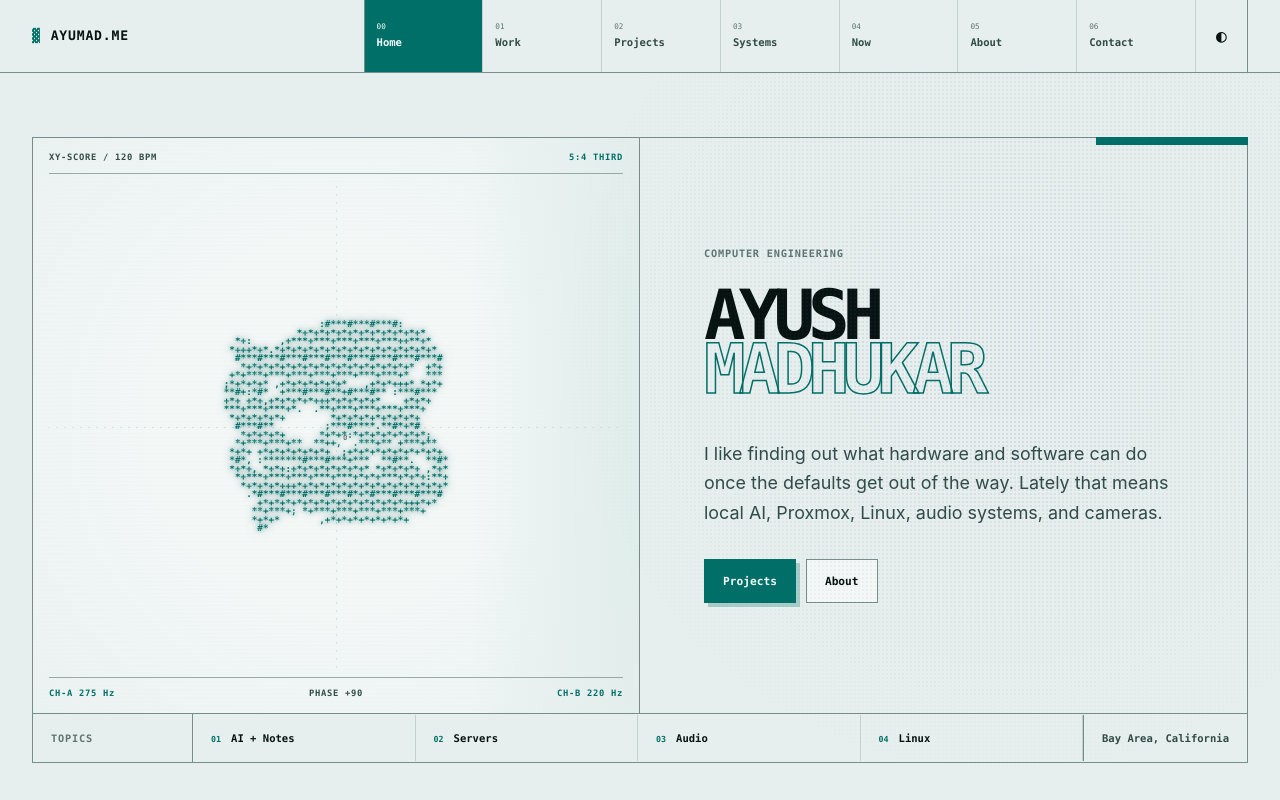
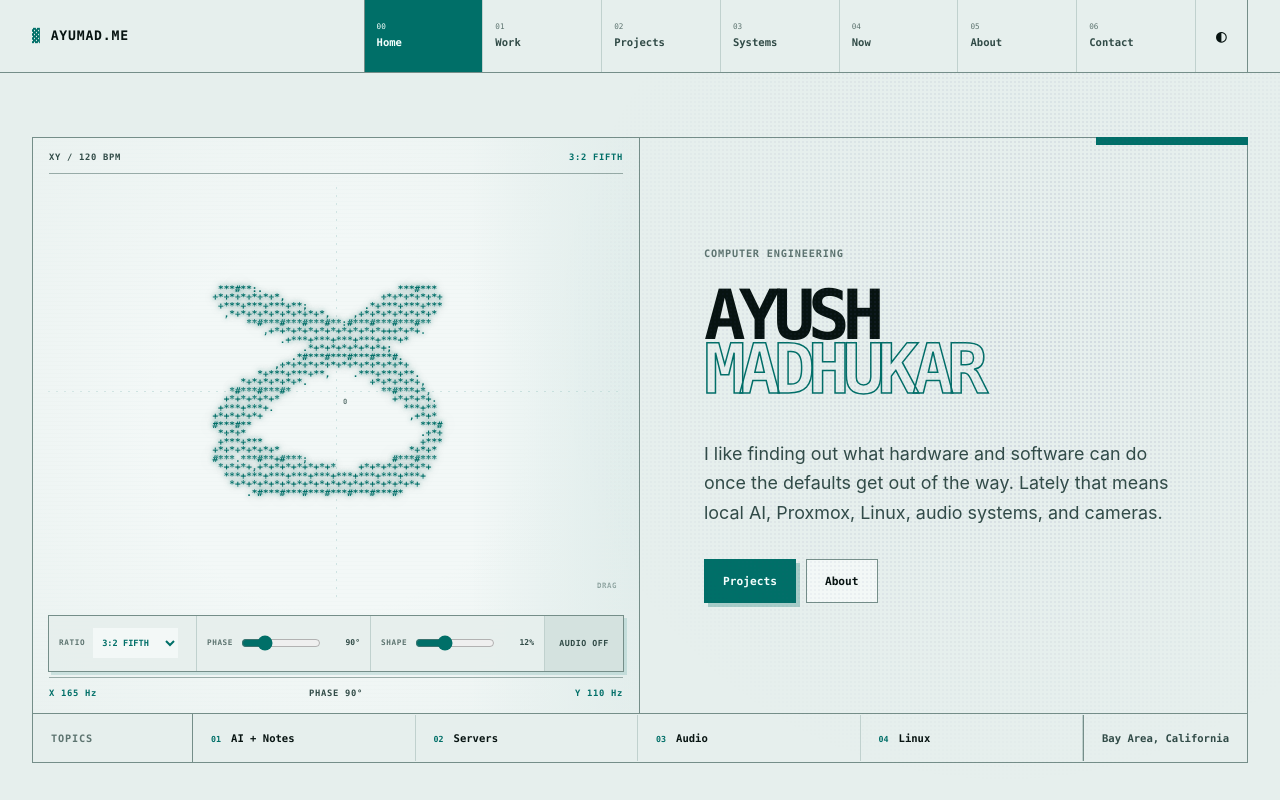
Before and after one commit to Ayumad/ayumad.me, a React (Vite) app: page / in a window 1280 px wide. Shown: the top 800 px of the page. Built offline with nearby package versions, Linux system fonts and the light colour scheme.

Commit message:
Make oscilloscope interactive

```diff
--- a/src/AsciiOscilloscope.tsx
+++ b/src/AsciiOscilloscope.tsx
@@ -1,4 +1,9 @@
-import { useEffect, useRef } from "react";
+import {
+  type PointerEvent as ReactPointerEvent,
+  useEffect,
+  useRef,
+  useState,
+} from "react";
 import { useReducedMotion } from "motion/react";
 
 interface Interval {
@@ -7,7 +12,20 @@ interface Interval {
   denominator: number;
 }
 
-const score: Interval[] = [
+interface SignalSettings {
+  interval: Interval;
+  phase: number;
+  harmonic: number;
+}
+
+interface AudioGraph {
+  context: AudioContext;
+  xOscillator: OscillatorNode;
+  yOscillator: OscillatorNode;
+  gain: GainNode;
+}
+
+const intervals: Interval[] = [
   { name: "FIFTH", numerator: 3, denominator: 2 },
   { name: "THIRD", numerator: 5, denominator: 4 },
   { name: "SEVENTH", numerator: 7, denominator: 5 },
@@ -22,14 +40,16 @@ const bayer4 = [
 ];
 
 const toneRamp = " .,:;+*#@";
+const baseFrequency = 55;
+const driftFrequency = 0.022;
+const outputGain = 0.018;
 
 function mix(from: number, to: number, amount: number) {
   return from + (to - from) * amount;
 }
 
-function smoothstep(value: number) {
-  const bounded = Math.max(0, Math.min(1, value));
-  return bounded * bounded * (3 - 2 * bounded);
+function clamp(value: number, minimum: number, maximum: number) {
+  return Math.max(minimum, Math.min(maximum, value));
 }
 
 function structuralGlyph(angle: number, crossing: boolean) {
@@ -42,13 +62,79 @@ function structuralGlyph(angle: number, crossing: boolean) {
   return "/";
 }
 
+function signal(angle: number, phase: number, harmonic: number) {
+  return (
+    (Math.sin(angle + phase) +
+      harmonic * Math.sin(angle * 2 - phase * 0.5)) /
+    (1 + harmonic)
+  );
+}
+
+function createWave(
+  context: AudioContext,
+  phase: number,
+  harmonic: number,
+) {
+  const scale = 1 / (1 + harmonic);
+  const real = new Float32Array(3);
+  const imaginary = new Float32Array(3);
+
+  real[1] = Math.sin(phase) * scale;
+  imaginary[1] = Math.cos(phase) * scale;
+  real[2] = Math.sin(-phase * 0.5) * harmonic * scale;
+  imaginary[2] = Math.cos(-phase * 0.5) * harmonic * scale;
+
+  return context.createPeriodicWave(real, imaginary, {
+    disableNormalization: true,
+  });
+}
+
+function updateAudioGraph(graph: AudioGraph, settings: SignalSettings) {
+  const { context, xOscillator, yOscillator } = graph;
+  const now = context.currentTime;
+  const xFrequency =
+    settings.interval.numerator * baseFrequency + driftFrequency;
+  const yFrequency = settings.interval.denominator * baseFrequency;
+
+  xOscillator.frequency.cancelScheduledValues(now);
+  yOscillator.frequency.cancelScheduledValues(now);
+
+  if (context.state === "running") {
+    xOscillator.frequency.setTargetAtTime(xFrequency, now, 0.015);
+    yOscillator.frequency.setTargetAtTime(yFrequency, now, 0.015);
+  } else {
+    xOscillator.frequency.setValueAtTime(xFrequency, now);
+    yOscillator.frequency.setValueAtTime(yFrequency, now);
+  }
+
+  xOscillator.setPeriodicWave(
+    createWave(context, settings.phase, settings.harmonic),
+  );
+  yOscillator.setPeriodicWave(
+    createWave(context, 0, settings.harmonic),
+  );
+}
+
 export default function AsciiOscilloscope() {
   const containerRef = useRef<HTMLDivElement>(null);
   const outputRef = useRef<HTMLPreElement>(null);
-  const intervalRef = useRef<HTMLSpanElement>(null);
-  const channelARef = useRef<HTMLSpanElement>(null);
-  const channelBRef = useRef<HTMLSpanElement>(null);
+  const settingsRef = useRef<SignalSettings>({
+    interval: intervals[0],
+    phase: Math.PI / 2,
+    harmonic: 0.12,
+  });
+  const renderNowRef = useRef<(() => void) | null>(null);
+  const audioGraphRef = useRef<AudioGraph | null>(null);
+  const suspendTimerRef = useRef<number | null>(null);
+  const draggingRef = useRef(false);
+  const [intervalIndex, setIntervalIndex] = useState(0);
+  const [phaseDegrees, setPhaseDegrees] = useState(90);
+  const [harmonic, setHarmonic] = useState(0.12);
+  const [audioEnabled, setAudioEnabled] = useState(false);
+  const [audioAvailable, setAudioAvailable] = useState(true);
   const reducedMotion = useReducedMotion();
+  const interval = intervals[intervalIndex];
+  const phase = (phaseDegrees / 180) * Math.PI;
 
   useEffect(() => {
     const container = containerRef.current;
@@ -81,33 +167,25 @@ export default function AsciiOscilloscope() {
       intensity[center] = Math.min(1.6, intensity[center] + strength);
       direction[center] = angle;
 
-      const neighbors = [
+      for (const neighbor of [
         center - 1,
         center + 1,
         center - columns,
         center + columns,
-      ];
-
-      for (const neighbor of neighbors) {
-        intensity[neighbor] = Math.min(0.7, intensity[neighbor] + strength * 0.23);
+      ]) {
+        intensity[neighbor] = Math.min(
+          0.7,
+          intensity[neighbor] + strength * 0.23,
+        );
         direction[neighbor] = angle;
       }
     };
 
     const render = (time: number) => {
-      const scorePosition = time / 5600;
-      const measure = Math.floor(scorePosition);
-      const localPosition = scorePosition - measure;
-      const current = score[measure % score.length];
-      const next = score[(measure + 1) % score.length];
-      const transition = smoothstep((localPosition - 0.72) / 0.28);
-      const xOrder = mix(current.numerator, next.numerator, transition);
-      const yOrder = mix(current.denominator, next.denominator, transition);
-      const phase = time * 0.00024;
-      const rotation = Math.sin(time * 0.00011) * 0.12;
-      const pulse = 0.9 + Math.sin(time * 0.0021) * 0.035;
-      const cosRotation = Math.cos(rotation);
-      const sinRotation = Math.sin(rotation);
+      const settings = settingsRef.current;
+      const drift = reducedMotion
+        ? 0
+        : (time / 1000) * Math.PI * 2 * driftFrequency;
       const samples = 1700;
 
       for (let index = 0; index < intensity.length; index += 1) {
@@ -119,13 +197,16 @@ export default function AsciiOscilloscope() {
 
       for (let sample = 0; sample <= samples; sample += 1) {
         const theta = (sample / samples) * Math.PI * 2;
-        const harmonic = Math.sin((xOrder + yOrder) * theta - phase * 0.65);
-        const counterpoint = Math.sin((yOrder * 2 - xOrder) * theta + phase);
-        const rawX = (Math.sin(xOrder * theta + phase * 0.25) * 0.82 + harmonic * 0.12) * pulse;
-        const rawY =
-          (Math.sin(yOrder * theta + Math.PI / 2) * 0.82 + counterpoint * 0.12) * pulse;
-        const x = rawX * cosRotation - rawY * sinRotation;
-        const y = rawX * sinRotation + rawY * cosRotation;
+        const x = signal(
+          settings.interval.numerator * theta + drift,
+          settings.phase,
+          settings.harmonic,
+        ) * 0.94;
+        const y = signal(
+          settings.interval.denominator * theta,
+          0,
+          settings.harmonic,
+        ) * 0.94;
 
         if (sample > 0) {
           const deltaX = x - previousX;
@@ -164,8 +245,9 @@ export default function AsciiOscilloscope() {
             continue;
           }
 
-          const threshold = (bayer4[(row % 4) * 4 + (column % 4)] / 15 - 0.5) * 0.16;
-          const level = Math.max(0, Math.min(0.99, value + threshold));
+          const threshold =
+            (bayer4[(row % 4) * 4 + (column % 4)] / 15 - 0.5) * 0.16;
+          const level = clamp(value + threshold, 0, 0.99);
           const rampIndex = Math.floor(level * toneRamp.length);
           line += toneRamp[rampIndex] ?? " ";
         }
@@ -173,19 +255,6 @@ export default function AsciiOscilloscope() {
       }
 
       output.textContent = lines.join("\n");
-
-      if (intervalRef.current) {
-        intervalRef.current.textContent =
-          transition > 0.5
-            ? `${next.numerator}:${next.denominator} ${next.name}`
-            : `${current.numerator}:${current.denominator} ${current.name}`;
-      }
-      if (channelARef.current) {
-        channelARef.current.textContent = `CH-A ${Math.round(xOrder * 55)} Hz`;
-      }
-      if (channelBRef.current) {
-        channelBRef.current.textContent = `CH-B ${Math.round(yOrder * 55)} Hz`;
-      }
     };
 
     const draw = (time: number) => {
@@ -198,7 +267,7 @@ export default function AsciiOscilloscope() {
 
     const resize = () => {
       configureGrid();
-      render(reducedMotion ? 4400 : performance.now());
+      render(reducedMotion ? 0 : performance.now());
     };
 
     const onVisibility = () => {
@@ -210,7 +279,9 @@ export default function AsciiOscilloscope() {
     };
 
     configureGrid();
-    render(reducedMotion ? 4400 : performance.now());
+    render(reducedMotion ? 0 : performance.now());
+    renderNowRef.current = () =>
+      render(reducedMotion ? 0 : performance.now());
 
     const resizeObserver =
       typeof ResizeObserver === "undefined" ? null : new ResizeObserver(resize);
@@ -223,6 +294,7 @@ export default function AsciiOscilloscope() {
     }
 
     return () => {
+      renderNowRef.current = null;
       window.cancelAnimationFrame(animationFrame);
       resizeObserver?.disconnect();
       window.removeEventListener("resize", resize);
@@ -230,31 +302,220 @@ export default function AsciiOscilloscope() {
     };
   }, [reducedMotion]);
 
+  useEffect(() => {
+    settingsRef.current = { interval, phase, harmonic };
+    renderNowRef.current?.();
+    if (audioGraphRef.current) {
+      updateAudioGraph(audioGraphRef.current, settingsRef.current);
+    }
+  }, [interval, phase, harmonic]);
+
+  useEffect(
+    () => () => {
+      if (suspendTimerRef.current !== null) {
+        window.clearTimeout(suspendTimerRef.current);
+      }
+      const graph = audioGraphRef.current;
+      if (graph) {
+        graph.xOscillator.stop();
+        graph.yOscillator.stop();
+        void graph.context.close();
+      }
+    },
+    [],
+  );
+
+  const createAudioGraph = () => {
+    const AudioContextClass =
+      window.AudioContext ??
+      (
+        window as typeof window & {
+          webkitAudioContext?: typeof AudioContext;
+        }
+      ).webkitAudioContext;
+
+    if (!AudioContextClass) return null;
+
+    const context = new AudioContextClass({ latencyHint: "interactive" });
+    const xOscillator = context.createOscillator();
+    const yOscillator = context.createOscillator();
+    const merger = context.createChannelMerger(2);
+    const gain = context.createGain();
+
+    gain.gain.value = 0;
+    xOscillator.connect(merger, 0, 0);
+    yOscillator.connect(merger, 0, 1);
+    merger.connect(gain);
+    gain.connect(context.destination);
+
+    const graph = { context, xOscillator, yOscillator, gain };
+    updateAudioGraph(graph, settingsRef.current);
+    xOscillator.start();
+    yOscillator.start();
+    audioGraphRef.current = graph;
+    return graph;
+  };
+
+  const toggleAudio = async () => {
+    if (suspendTimerRef.current !== null) {
+      window.clearTimeout(suspendTimerRef.current);
+      suspendTimerRef.current = null;
+    }
+
+    const graph = audioGraphRef.current ?? createAudioGraph();
+    if (!graph) {
+      setAudioAvailable(false);
+      return;
+    }
+
+    if (audioEnabled) {
+      const now = graph.context.currentTime;
+      graph.gain.gain.cancelScheduledValues(now);
+      graph.gain.gain.setValueAtTime(graph.gain.gain.value, now);
+      graph.gain.gain.linearRampToValueAtTime(0, now + 0.06);
+      setAudioEnabled(false);
+      suspendTimerRef.current = window.setTimeout(() => {
+        void graph.context.suspend();
+        suspendTimerRef.current = null;
+      }, 90);
+      return;
+    }
+
+    try {
+      await graph.context.resume();
+      const now = graph.context.currentTime;
+      graph.gain.gain.cancelScheduledValues(now);
+      graph.gain.gain.setValueAtTime(0.0001, now);
+      graph.gain.gain.exponentialRampToValueAtTime(outputGain, now + 0.08);
+      setAudioEnabled(true);
+    } catch {
+      setAudioAvailable(false);
+      setAudioEnabled(false);
+    }
+  };
+
+  const setFromPointer = (event: ReactPointerEvent<HTMLDivElement>) => {
+    const bounds = event.currentTarget.getBoundingClientRect();
+    const x = clamp((event.clientX - bounds.left) / bounds.width, 0, 1);
+    const y = clamp((event.clientY - bounds.top) / bounds.height, 0, 1);
+    setPhaseDegrees(Math.round(x * 360));
+    setHarmonic(Math.round((1 - y) * 35) / 100);
+  };
+
+  const onPointerDown = (event: ReactPointerEvent<HTMLDivElement>) => {
+    draggingRef.current = true;
+    event.currentTarget.setPointerCapture?.(event.pointerId);
+    setFromPointer(event);
+  };
+
+  const onPointerMove = (event: ReactPointerEvent<HTMLDivElement>) => {
+    if (!draggingRef.current) return;
+    setFromPointer(event);
+  };
+
+  const onPointerEnd = (event: ReactPointerEvent<HTMLDivElement>) => {
+    draggingRef.current = false;
+    if (event.currentTarget.hasPointerCapture?.(event.pointerId)) {
+      event.currentTarget.releasePointerCapture(event.pointerId);
+    }
+  };
+
   return (
     <figure
       className="hero-art oscilloscope"
       aria-labelledby="oscilloscope-description"
     >
       <figcaption id="oscilloscope-description" className="sr-only">
-        A real-time ASCII XY oscilloscope tracing musical frequency ratios.
+        An interactive real-time ASCII XY oscilloscope for musical frequency
+        ratios. Drag the trace or use the controls to change its phase and
+        shape. Audio is muted by default.
       </figcaption>
 
       <div className="scope-header" aria-hidden="true">
-        <span>XY-SCORE / 120 BPM</span>
-        <span ref={intervalRef}>3:2 FIFTH</span>
+        <span>XY / 120 BPM</span>
+        <span>
+          {interval.numerator}:{interval.denominator} {interval.name}
+        </span>
       </div>
 
-      <div className="scope-stage" ref={containerRef} aria-hidden="true">
+      <div
+        className="scope-stage"
+        ref={containerRef}
+        onPointerDown={onPointerDown}
+        onPointerMove={onPointerMove}
+        onPointerUp={onPointerEnd}
+        onPointerCancel={onPointerEnd}
+        aria-hidden="true"
+      >
         <div className="scope-axis scope-axis-x" />
         <div className="scope-axis scope-axis-y" />
         <pre className="oscilloscope-grid" ref={outputRef} />
         <span className="scope-origin">0</span>
+        <span className="scope-drag">DRAG</span>
+      </div>
+
+      <div className="scope-controls">
+        <label className="scope-control scope-ratio">
+          <span>Ratio</span>
+          <select
+            aria-label="Ratio"
+            value={intervalIndex}
+            onChange={(event) => setIntervalIndex(Number(event.target.value))}
+          >
+            {intervals.map((item, index) => (
+              <option value={index} key={item.name}>
+                {item.numerator}:{item.denominator} {item.name}
+              </option>
+            ))}
+          </select>
+        </label>
+
+        <label className="scope-control">
+          <span>Phase</span>
+          <input
+            aria-label="Phase"
+            type="range"
+            min="0"
+            max="360"
+            step="1"
+            value={phaseDegrees}
+            onChange={(event) => setPhaseDegrees(Number(event.target.value))}
+          />
+          <output>{phaseDegrees}°</output>
+        </label>
+
+        <label className="scope-control">
+          <span>Shape</span>
+          <input
+            aria-label="Shape"
+            type="range"
+            min="0"
+            max="0.35"
+            step="0.01"
+            value={harmonic}
+            onChange={(event) => setHarmonic(Number(event.target.value))}
+          />
+          <output>{Math.round(harmonic * 100)}%</output>
+        </label>
+
+        <button
+          className="scope-audio"
+          type="button"
+          aria-label={audioEnabled ? "Mute audio" : "Enable audio"}
+          aria-pressed={audioEnabled}
+          disabled={!audioAvailable}
+          onClick={() => void toggleAudio()}
+        >
+          Audio {audioAvailable ? (audioEnabled ? "on" : "off") : "n/a"}
+        </button>
       </div>
 
       <div className="scope-footer" aria-hidden="true">
-        <span ref={channelARef}>CH-A 165 Hz</span>
-        <span>PHASE +90</span>
-        <span ref={channelBRef}>CH-B 110 Hz</span>
+        <span>
+          X {Math.round(interval.numerator * baseFrequency + driftFrequency)} Hz
+        </span>
+        <span>PHASE {phaseDegrees}°</span>
+        <span>Y {interval.denominator * baseFrequency} Hz</span>
       </div>
     </figure>
   );
--- a/src/styles.css
+++ b/src/styles.css
@@ -421,8 +421,10 @@ main {
 .scope-stage {
   position: absolute;
   z-index: 2;
-  inset: 48px 15px 45px;
+  inset: 48px 15px 116px;
   overflow: hidden;
+  cursor: crosshair;
+  touch-action: none;
 }
 
 .oscilloscope-grid {
@@ -478,6 +480,96 @@ main {
   left: calc(50% + 7px);
   color: var(--muted);
   font: 600 0.45rem/1 var(--mono);
+}
+
+.scope-drag {
+  position: absolute;
+  right: 7px;
+  bottom: 7px;
+  color: var(--muted);
+  font: 700 0.46rem/1 var(--mono);
+  letter-spacing: 0.08em;
+}
+
+.scope-controls {
+  position: absolute;
+  z-index: 7;
+  right: 15px;
+  bottom: 41px;
+  left: 15px;
+  display: grid;
+  grid-template-columns: minmax(132px, 0.85fr) repeat(2, minmax(120px, 1fr)) auto;
+  border: 1px solid var(--line);
+  background: color-mix(in srgb, var(--bg) 92%, transparent);
+  box-shadow: 3px 3px 0 color-mix(in srgb, var(--cyan) 14%, transparent);
+}
+
+.scope-control {
+  display: grid;
+  min-width: 0;
+  min-height: 55px;
+  padding: 8px 10px;
+  grid-template-columns: auto minmax(42px, 1fr) auto;
+  align-items: center;
+  border-right: 1px solid var(--fine);
+  gap: 8px;
+}
+
+.scope-control > span {
+  color: var(--muted);
+  font: 700 0.48rem/1 var(--mono);
+  letter-spacing: 0.08em;
+  text-transform: uppercase;
+}
+
+.scope-control select {
+  width: 100%;
+  min-height: 30px;
+  padding: 0 5px;
+  border: 0;
+  border-radius: 0;
+  background: var(--surface);
+  color: var(--cyan);
+  cursor: pointer;
+  font: 700 0.54rem/1 var(--mono);
+  text-transform: uppercase;
+}
+
+.scope-control input[type="range"] {
+  width: 100%;
+  min-width: 42px;
+  margin: 0;
+  accent-color: var(--cyan);
+  cursor: ew-resize;
+}
+
+.scope-control output {
+  min-width: 31px;
+  color: var(--soft);
+  font: 700 0.5rem/1 var(--mono);
+  text-align: right;
+}
+
+.scope-audio {
+  min-width: 78px;
+  padding: 0 11px;
+  border: 0;
+  background: var(--surface-2);
+  color: var(--soft);
+  cursor: pointer;
+  font: 800 0.52rem/1 var(--mono);
+  letter-spacing: 0.06em;
+  text-transform: uppercase;
+}
+
+.scope-audio[aria-pressed="true"] {
+  background: var(--cyan);
+  color: var(--ink);
+}
+
+.scope-audio:disabled {
+  color: var(--muted);
+  cursor: not-allowed;
 }
 
 .hero-copy {
@@ -1597,11 +1689,27 @@ main {
   }
 
   .hero {
-    grid-template-rows: minmax(460px, 1fr) auto;
+    grid-template-rows: minmax(500px, 1fr) auto;
   }
 
   .hero-art {
     grid-column: 1 / 7;
+  }
+
+  .scope-stage {
+    bottom: 146px;
+  }
+
+  .scope-controls {
+    grid-template-columns: 1fr 1fr;
+  }
+
+  .scope-control:nth-child(2) {
+    border-right: 0;
+  }
+
+  .scope-control:nth-child(-n + 2) {
+    border-bottom: 1px solid var(--fine);
   }
 
   .hero-copy {
@@ -1713,7 +1821,7 @@ main {
   .hero {
     min-height: auto;
     padding-block: 34px 24px;
-    grid-template-rows: 390px auto auto;
+    grid-template-rows: 450px auto auto;
   }
 
   .hero-art {
@@ -1843,7 +1951,7 @@ main {
   }
 
   .hero-art {
-    min-height: 310px;
+    min-height: 420px;
   }
 
   .oscilloscope-grid {
@@ -1859,6 +1967,16 @@ main {
 
   .scope-stage {
     inset-inline: 8px;
+  }
+
+  .scope-controls {
+    right: 8px;
+    left: 8px;
+  }
+
+  .scope-control {
+    min-height: 52px;
+    padding-inline: 8px;
   }
 
   .hero-copy {
```
Also changed, not shown: 1 other file (tests, documents, lock files or other folders).
